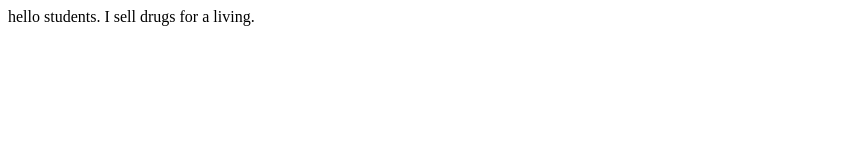
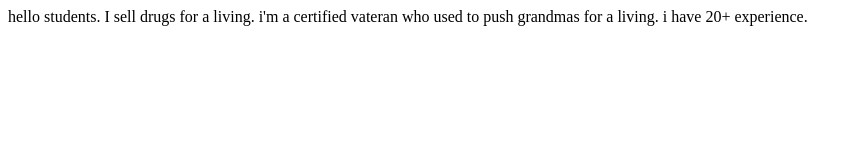
Before and after one commit to Dhanrajtamang/dhanraj-portfolio, a plain HTML site: page index.html in a window 1280 px wide. Shown: the whole page, without its empty margins (0-862 px from the left). Drawn offline with Linux system fonts and the light colour scheme.

Commit message:
chore: update markdown text.
added some html about my work experience.

```diff
--- a/index.html
+++ b/index.html
@@ -8,5 +8,7 @@
 </head>
 <body>
     hello students. I sell drugs for a living.
+
+    i'm a certified vateran who used to push grandmas for a living. i have 20+ experience.
 </body>
 </html>
```
